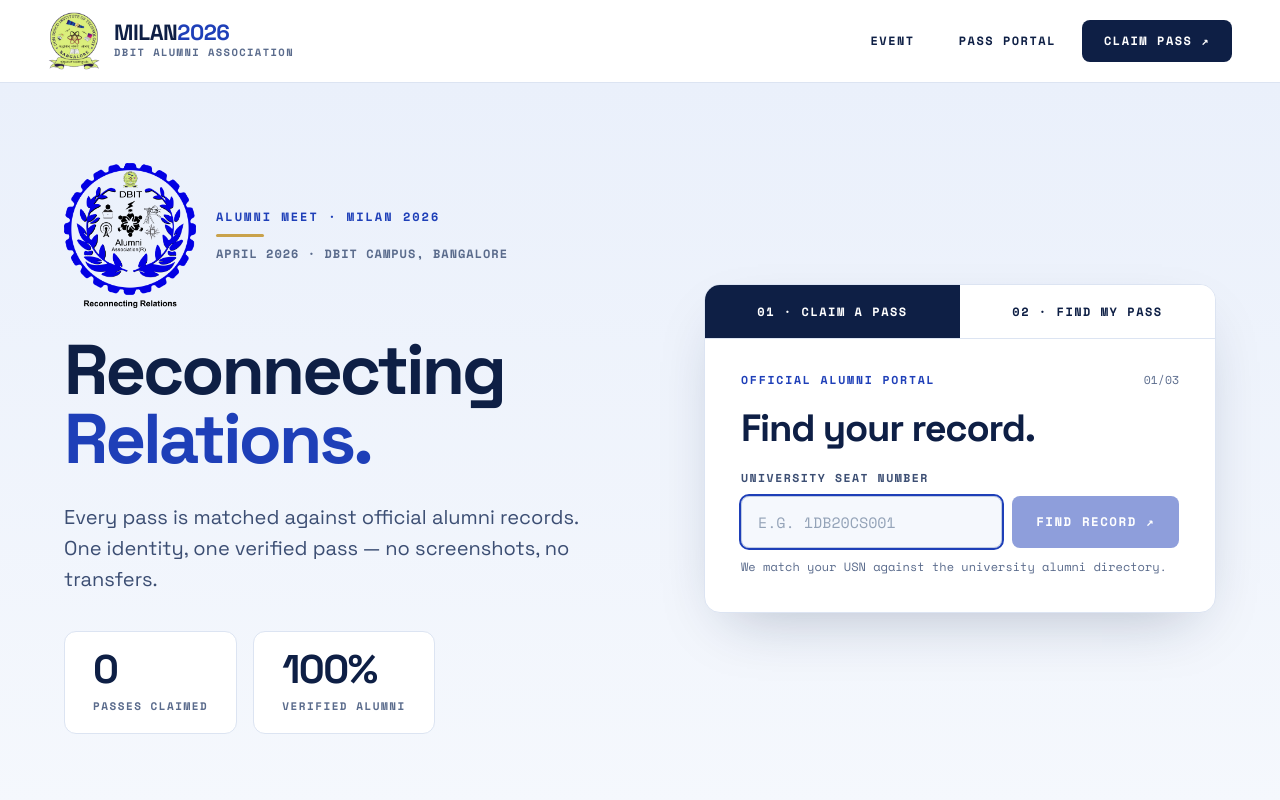
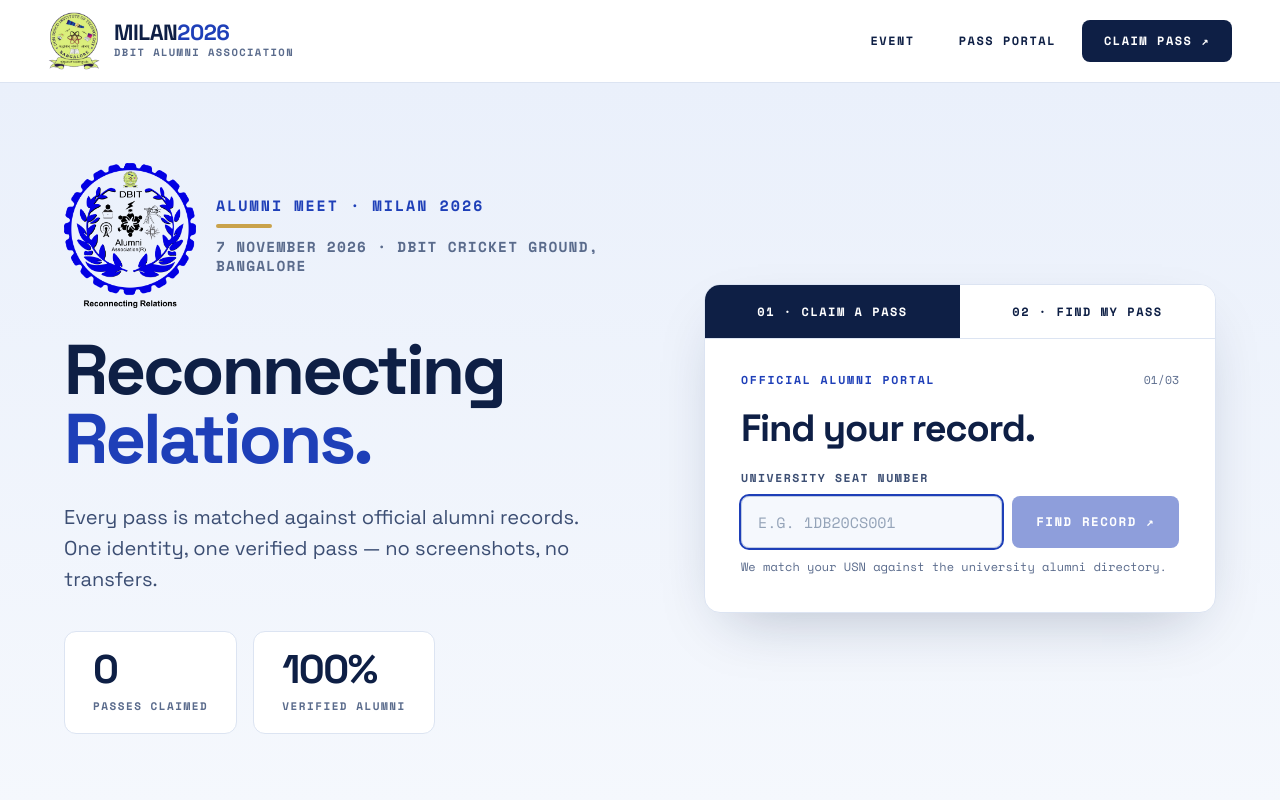
Before and after one commit to strixdominator/chronos-fest-portal, a Next.js app: page / in a window 1280 px wide. Shown: the top 800 px of the page. Built offline with nearby package versions, Linux system fonts and the light colour scheme; no server answers.

Commit message:
feat(ui): enlarge event badge font, update date to 7 NOVEMBER 2026, and set venue to DBIT CRICKET GROUND

```diff
--- a/src/app/globals.css
+++ b/src/app/globals.css
@@ -217,31 +217,33 @@
 .dbit-hero-meta {
   display: flex;
   flex-direction: column;
-  gap: 8px;
+  gap: 10px;
 }
 
 .dbit-hero-tag {
   font-family: var(--font-mono);
-  font-size: 12px;
+  font-size: 15px;
   letter-spacing: 2px;
   font-weight: 700;
   color: var(--color-blue);
+  line-height: 1.2;
 }
 
 .dbit-gold-divider {
   display: block;
-  width: 48px;
-  height: 3px;
+  width: 56px;
+  height: 3.5px;
   background: var(--color-gold);
   border-radius: 2px;
 }
 
 .dbit-hero-venue {
   font-family: var(--font-mono);
-  font-size: 12px;
-  letter-spacing: 1px;
+  font-size: 14.5px;
+  letter-spacing: 1.2px;
   color: var(--text-muted);
-  font-weight: 600;
+  font-weight: 700;
+  line-height: 1.3;
 }
 
 .dbit-hero-title {
@@ -882,6 +884,14 @@
     width: 96px;
   }
 
+  .dbit-hero-tag {
+    font-size: 13.5px;
+  }
+
+  .dbit-hero-venue {
+    font-size: 13px;
+  }
+
   .dbit-hero-title {
     font-size: 2.8rem;
     letter-spacing: -1.5px;
--- a/src/app/page.tsx
+++ b/src/app/page.tsx
@@ -58,7 +58,7 @@
               </span>
               <span className="dbit-gold-divider" />
               <span className="dbit-hero-venue">
-                APRIL 2026 · DBIT CAMPUS, BANGALORE
+                7 NOVEMBER 2026 · DBIT CRICKET GROUND, BANGALORE
               </span>
             </div>
           </div>
```
